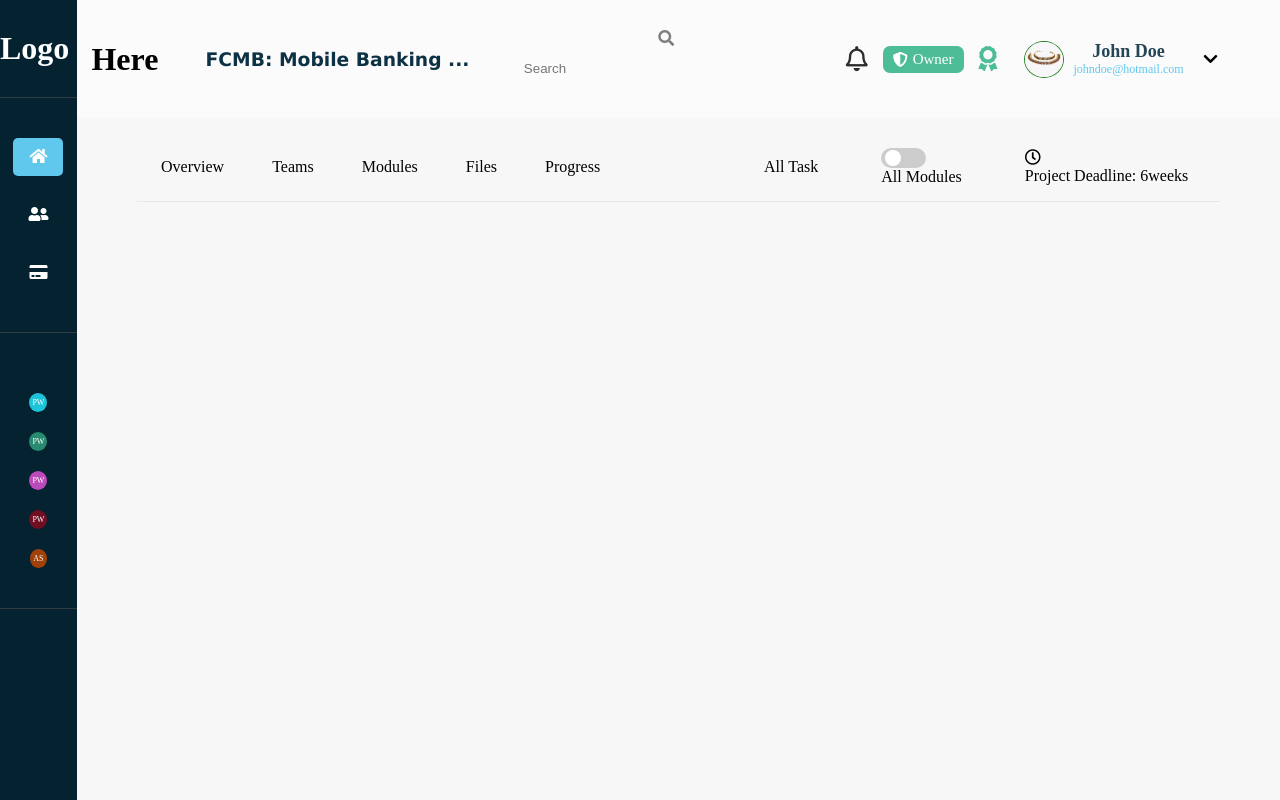
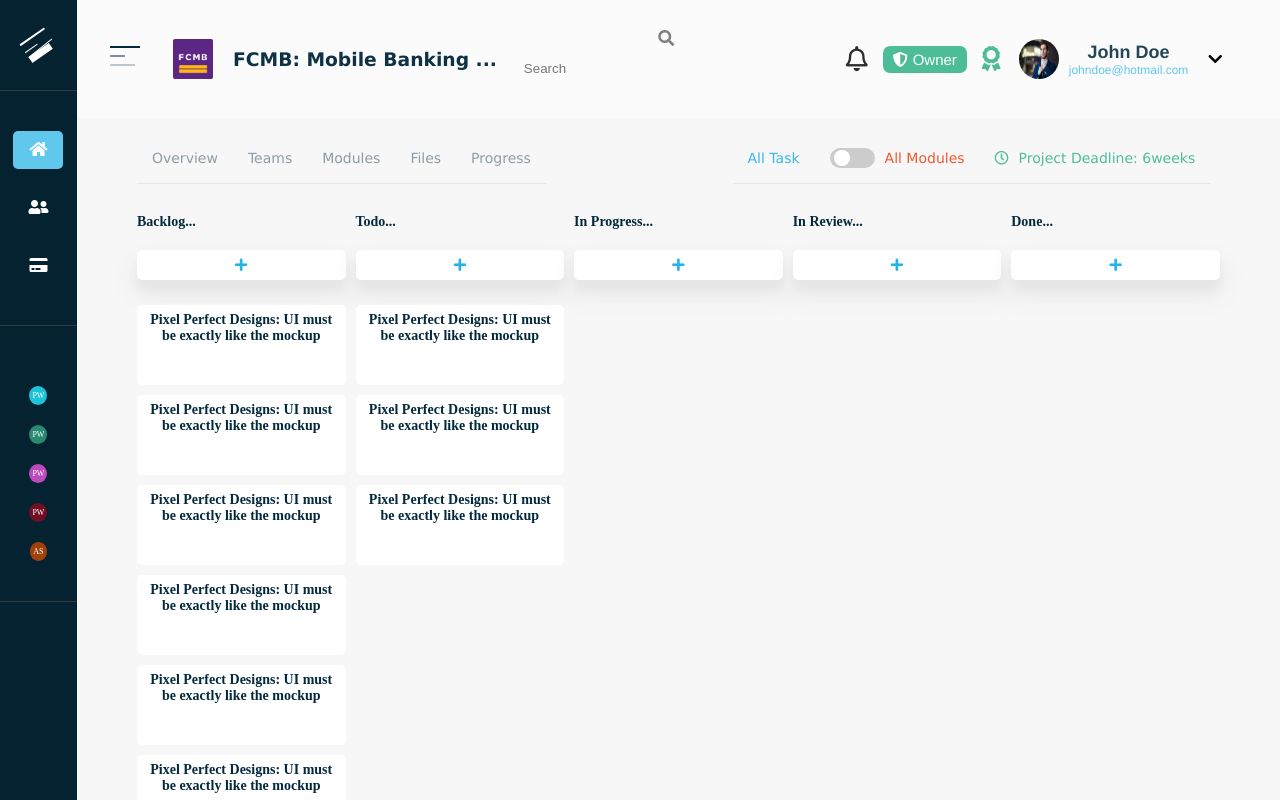
Before and after one commit to seyi-js/Dashboard, a React (Create React App) app: page / in a window 1280 px wide. Shown: the top 800 px of the page. Built offline with nearby package versions, Linux system fonts and the light colour scheme.

Commit message:
Started Main page designs

```diff
--- a/src/App.css
+++ b/src/App.css
@@ -3,30 +3,32 @@
     padding: 0;
     margin: 0;
 }
+/* html { height: 100%; } */
 
 body{
-  /* background-color: url();  */
+  background-color: black;
   color: white;
-  height: 100vh
 
-
+  /* height: 100vh; */
+  /* position:relative; */
 
 }
 
 .wrapper{
   display: grid;
   grid-template-columns: 6% 1fr;
-  position: absolute;
-  width: 100%;
+  background-color: rgb(14, 60, 189);
+  /* position: absolute; */
 
-  height: 100%;
+
 }
 
 .main{
   background-color: #f7f7f7;
   color: black;
-  /* width: 100%; */
-  /* height: 100%; */
+
+  width: 100%;
+   height: 100%;
 
 
 
@@ -34,13 +36,16 @@ body{
 
 /* SIDE NAVIGATION STYLES */
 .side-nav-bar{
+  position: relative;
+  bottom: 0;
+
     display:flex;
     flex-direction: column;
     /* width: 8%; */
 
     /* text-align: center; */
     background-color: #052231;
-    height: 100%;
+    height: 100vh;
 
 
 
@@ -50,6 +55,15 @@ body{
   margin: 0px 0 30px 0;
   padding: 30px  0;
   border-bottom: 1px solid #333c3d;
+  display: flex;
+  flex-direction: column;
+  justify-content: center;
+  align-items: center;
+
+}
+
+.logo > svg{
+  transform: rotate(-35deg);
 }
 
 .side-nav-1{
@@ -153,14 +167,22 @@ color:#60c7ed;
   text-align: center;
   /* display: flex; */
   justify-content: center;
-  align-items: center
+  align-items: center;
+  font-family: 'Franklin Gothic Medium', 'Arial Narrow', Arial, sans-serif;
 
 }
 
 .fcmb{
+  display: flex;
+  align-items: center;
   font-weight: bolder;
   font-family: 'Lucida Sans', 'Lucida Sans Regular', 'Lucida Grande', 'Lucida Sans Unicode', Geneva, Verdana, sans-serif;
   color: #0e3245;
+}
+
+.fcmb >img{
+  width: 40px;
+  margin-right: 20px;
 }
 .search > input{
   width: 300px;
@@ -214,8 +236,8 @@ color:#60c7ed;
 
 .profile-image > img {
   width: 40px;
-  height: 37px;
-  border: 0.5px solid #248224;
+  height: 40px;
+  /* border: 0.5px solid #248224; */
   border-radius: 100%;
   margin: 0 10px;
 }
@@ -230,10 +252,12 @@ color:#60c7ed;
   font-size: 18px;
   font-weight: bold;
   color:#254657;
+
 }
 .email{
   font-size: 12px;
   color: #60c7ed;
+
 }
 
 /* SUB_MAIN */
@@ -264,21 +288,71 @@ top:0;
 .submain-header{
   display: grid;
   grid-template-columns: 1fr 10%  1fr;
-  border-bottom: 1px solid #e8e7e7;
-  padding: 0 0 15px 0;
+
 }
 
 .submain-header ul{
   display: flex;
   flex-direction: row;
-  justify-content: space-around;
+  /* justify-content: center; */
+  /* align-items: center; */
+  list-style: none;
+  color: #8c9da5;
+  font-size: 14px;
+  font-weight: 100;
+  font-family: 'Lucida Sans', 'Lucida Sans Regular', 'Lucida Grande', 'Lucida Sans Unicode', Geneva, Verdana, sans-serif;
+  cursor: pointer;
+
+
+
+}
+.submain-header ul li{
+  display:flex;
+  justify-content: center;
   align-items: center;
-  list-style: none;
+  text-align: center;
+  border-bottom: 1px solid #e8e7e7;
+  padding: 0 15px 15px 15px;
+  transition: all 0.5s ease-in;
+}
+.submain-header ul li:hover{
+  color: #f26c4b;
+
+  border-bottom: 1px solid #f26c4b;
 }
 
 .submain-header ul.right{
   grid-column: 3;
 }
+
+.all-task{
+  color:#38b9e9;
+}
+
+.all-modules{
+  display: flex;
+  justify-content: space-between;
+  align-items: center;
+  color: #f15832;
+}
+.all-modules > p, .project-deadline >p{
+   margin-left: 10px
+}
+
+.project-deadline{
+  display: flex;
+  justify-content: space-between;
+  align-items: center;
+  color: #4fbd99;
+}
+
+
+
+
+
+
+
+
 
 
 /* The switch - the box around the slider */
@@ -343,3 +417,56 @@ input:checked + .slider:before {
 .slider.round:before {
   border-radius: 50%;
 }
+
+
+/* SUB-MAIN GRIDS SECTION */
+.submain-grids{
+  display: grid;
+  grid-template-columns: repeat(5, 1fr);
+  grid-gap: 10px;
+  margin-top: 30px;
+}
+
+/* .submain-grids div {
+  display: flex;
+  flex-direction: inline-flex;
+  justify-content: space-between;
+  font-weight: bold;
+  color: #03293d;
+  text-align: center;
+  font-size: 14px;
+
+} */
+
+.grid{
+  display:flex;
+  flex-direction: column;
+  font-weight: bold;
+  color: #03293d;
+
+  font-size: 14px;
+
+}
+div.plus{
+  background-color: #ffffff;
+  margin: 20px 0;
+  border-radius: 5px;
+  height: 30px;
+  text-align: center;
+  display:flex;
+  justify-content: center;
+  align-items: center;
+  color:#23b3e8;
+  cursor: pointer;
+  box-shadow: 0 14px 28px #e6e6e6, 0 10px 10px #e6e6e6;
+
+}
+
+.text-box p{
+  text-align: center;
+  margin: 5px 0px;
+  border-radius: 5px;
+  background:#ffffff;
+  padding: 7px;
+  height: 80px;
+}
--- a/src/components/Main/Header/header.js
+++ b/src/components/Main/Header/header.js
@@ -6,9 +6,14 @@ const header = () => {
     return (
         <div className="header">
             <div className="svg-bar">
-                <h1>Here</h1>
+            <svg width="30" height="30">
+            <path d="M0,5 30,5" stroke="#03293d" stroke-width="2"/>
+            <path d="M0,14 15,14" stroke="#03293d" stroke-width="1"/>
+            <path d="M0,23 25,23" stroke="#03293d" stroke-width="0.5"/>
+        </svg>
             </div>
             <div className="fcmb">
+            <img src="../images/download.png"/>
                 <h3>FCMB: Mobile Banking ...</h3>
             </div>
             <div className="search">
@@ -24,13 +29,14 @@ const header = () => {
 
             </div>
             <div className="profile-image">
-                <img src="../images/10.jpg" />
+                <img src="../images/owner.jpeg" width="40"/>
                 <div className="name-email">
                     <span className="name">John Doe</span>
                     <span className="email">johndoe@hotmail.com</span>
                 </div>
                 <i className="fas fa-chevron-down"></i>
             </div>
+
         </div>
     )
 }
--- a/src/components/Main/Submain/submain.js
+++ b/src/components/Main/Submain/submain.js
@@ -1,6 +1,32 @@
 import React from 'react'
 
 const submain = () => {
+
+
+
+
+    const details = [
+        {
+            "header": 'Backlog',
+            "writeup":['Pixel Perfect Designs: UI must be exactly like the mockup', 'Pixel Perfect Designs: UI must be exactly like the mockup', 'Pixel Perfect Designs: UI must be exactly like the mockup','Pixel Perfect Designs: UI must be exactly like the mockup', 'Pixel Perfect Designs: UI must be exactly like the mockup', 'Pixel Perfect Designs: UI must be exactly like the mockup','Pixel Perfect Designs: UI must be exactly like the mockup', 'Pixel Perfect Designs: UI must be exactly like the mockup', 'Pixel Perfect Designs: UI must be exactly like the mockup']
+        },
+        {
+            "header": 'Todo',
+            "writeup":['Pixel Perfect Designs: UI must be exactly like the mockup', 'Pixel Perfect Designs: UI must be exactly like the mockup', 'Pixel Perfect Designs: UI must be exactly like the mockup']
+        },
+        {
+            "header": 'In Progress',
+            "writeup":[]
+        },
+        {
+            "header": 'In Review',
+            "writeup":[]
+        },
+        {
+            "header": 'Done',
+            "writeup":[]
+        },
+    ]
     return (
         <div className="submain">
             <div className="submain-1">
@@ -15,17 +41,41 @@ const submain = () => {
 
                     </ul>
                     <ul className="right">
-                    <li>All Task</li>
-                        <li>
-                        <label class="switch">
+                    <li class="all-task">All Task</li>
+                        <li className="all-modules">
+                        <label className="switch">
                         <input type="checkbox"/>
-                        <span class="slider round"></span>
+                        <span className="slider round"></span>
                       </label>
                             <p>All Modules</p>
                         </li>
-                    <li><i className="far fa-clock"></i><p>Project Deadline: 6weeks</p></li>
+                    <li class="project-deadline"><i className="far fa-clock"></i><p>Project Deadline: 6weeks</p></li>
                     </ul>
                 </div>
+
+                <div className="submain-grids">
+
+                            { details.map( ( head ) => (
+                    <div key={head.i} class="grid">
+                        <div>
+                            <span>{head.header}</span>
+
+                            <span>...</span>
+
+                                    </div>
+                                    <div className="plus"><i className="fas fa-plus"></i></div>
+
+                            { (head.writeup.length !== 0) ? head.writeup.map( writeup => (
+                                (writeup.length !== 0 )?
+                                        <div className="text-box">
+                                            <p key={ head.i }>{ writeup }</p>
+                                        </div>
+                                    :null) ) :null }
+
+                    </div>
+                    ))}
+                </div>
+
             </div>
         </div>
     )
--- a/src/components/SideNav/sidenav.js
+++ b/src/components/SideNav/sidenav.js
@@ -4,7 +4,12 @@ export const sidenav = () => {
     return (
         <div className="side-nav-bar">
             <div className="logo">
-                <h1>Logo</h1>
+            <svg width="30" height="30">
+            <path d="M0,5 30,5" stroke="#fff" stroke-width="2"/>
+            <path d="M0,14 15,14" stroke="#fff" stroke-width="1"/>
+            <path d="M0,20 30,18" stroke="#fff" stroke-width="1"/>
+            <path d="M0,23 25,23" stroke="#fff" stroke-width="7"/>
+        </svg>
             </div>
             <div className="side-nav-1">
                 <a className="active"><i className="fas fa-home"></i></a>
```
Also changed, not shown: public/images/download.png (added), public/images/owner.jpeg (added).
